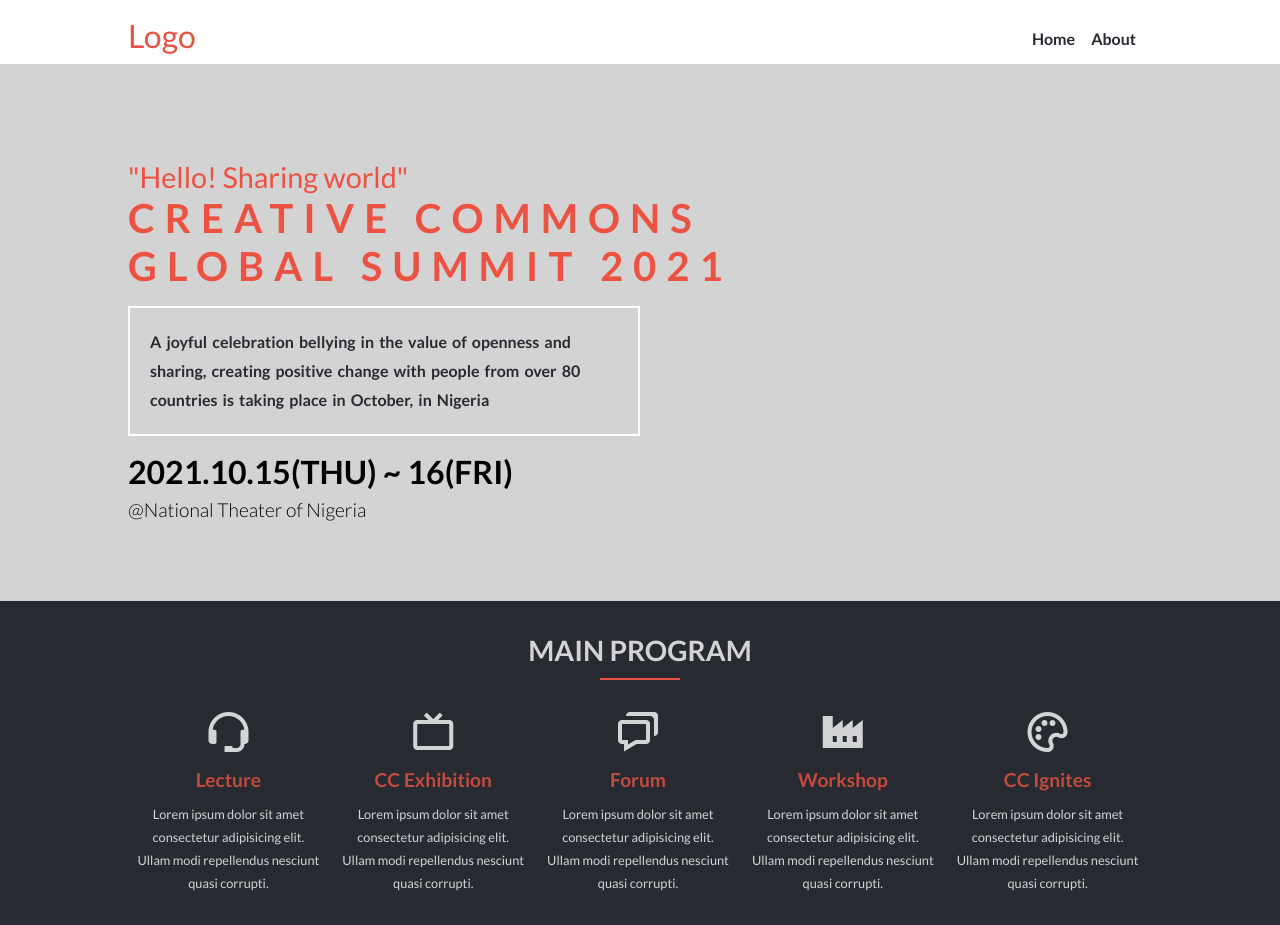
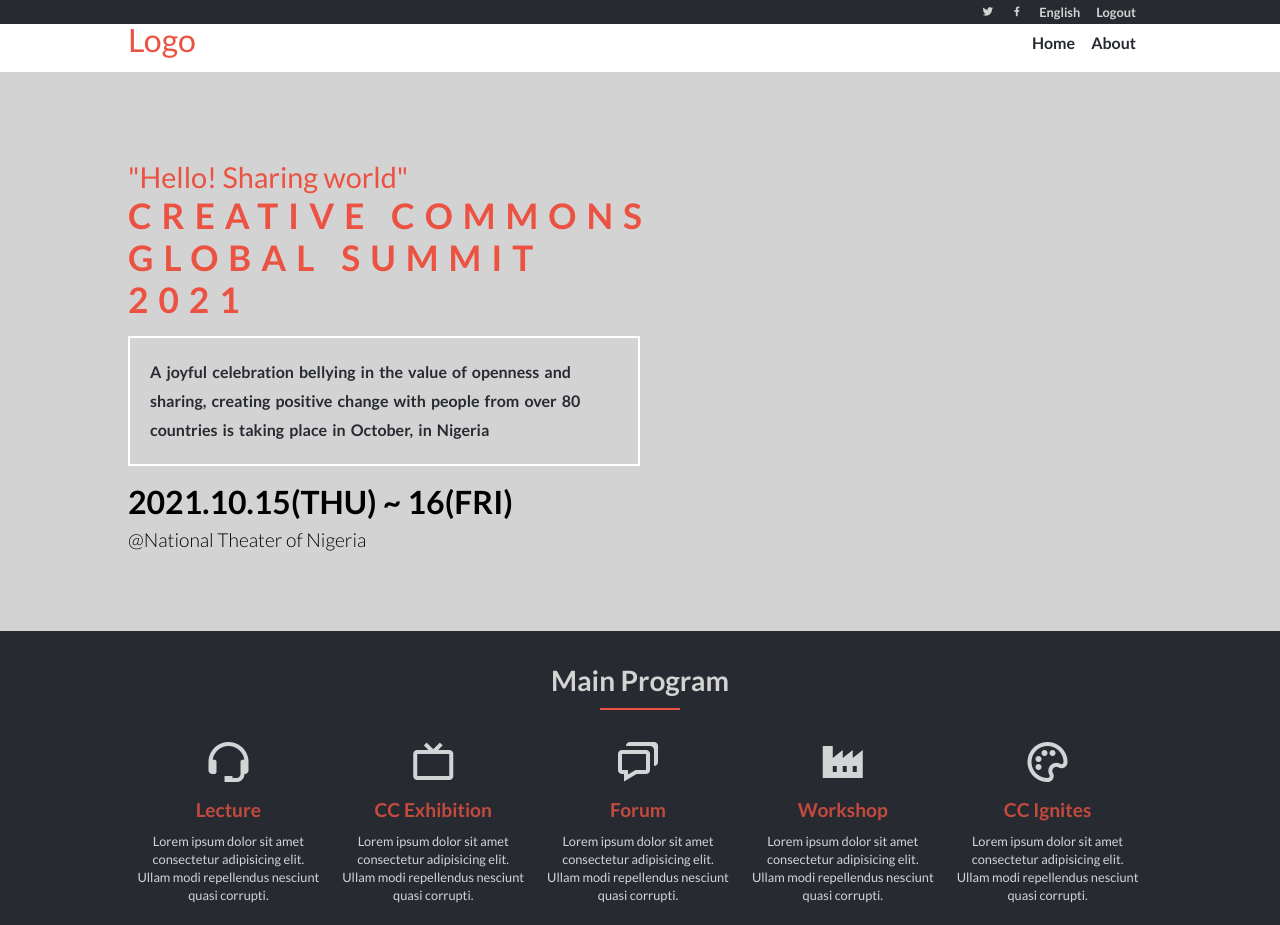
Before and after one commit to olawale-o/capstone-conference, a plain HTML site: page index.html in a window 1280 px wide. Shown: the top 925 px of the page. Drawn offline with nearby package versions, Linux system fonts and the light colour scheme.

Commit message:
Add top navbar and styling

```diff
--- a/index.html
+++ b/index.html
@@ -17,6 +17,24 @@
             <div class="logo">
                 <a href="index.html">Logo</a>
             </div>
+            <ul class="top-nav">
+                <li class="top-nav__item">
+                    <a href="#" class="top-nav__link">
+                        <i class='bx bxl-twitter'></i>
+                    </a>
+                </li>
+                <li class="top-nav__item">
+                    <a href="#" class="top-nav__link">
+                        <i class='bx bxl-facebook'></i>
+                    </a>
+                </li>
+                <li class="top-nav__item">
+                    <a href="#" class="top-nav__link">English</a>
+                </li>
+                <li class="top-nav__item">
+                    <a href="#" class="top-nav__link">Logout</a>
+                </li>
+            </ul>
             <ul class="nav-list">
                 <li class="nav-item">
                     <div class="icon">
@@ -31,7 +49,9 @@
             <div class="hero-content">
                 <p class="hero-content__text">"Hello! Sharing world"</p>
                 <h1 class="hero-content__heading">
-                    CREATIVE COMMONS GLOBAL SUMMIT 2021
+                    CREATIVE COMMONS <br>
+                    GLOBAL SUMMIT <br>
+                    2021
                 </h1>
                 <p class="hero-content__desc">
                     A joyful celebration bellying in the value of openness and
@@ -49,7 +69,7 @@
         <section>
             <div class="container bg-dark">
                 <div class="program">
-                    <h1 class="program__heading">MAIN PROGRAM</h1>
+                    <h1 class="program__heading">Main Program</h1>
                     <ul class="program-list">
                         <li class="program-list-item">
                             <div class="program-list-item-container">
@@ -162,7 +182,7 @@
                     <a href="#">Logo</a>
                 </div>
                 <p class="rights">
-                    2021 Creative Commons Korea Some Rights Reserved
+                    2021 Creative Commons Nigeria Some Rights Reserved
                 </p>
             </div>
         </div>
--- a/style.css
+++ b/style.css
@@ -39,7 +39,7 @@
 }
 
 .btn {
-  color: var(--third-color);
+  color: #fff;
   font-size: 0.8rem;
   outline: none;
   border: none;
@@ -104,6 +104,11 @@
 }
 
 .icon .close {
+  display: none;
+  visibility: hidden;
+}
+
+.top-nav {
   display: none;
   visibility: hidden;
 }
@@ -173,7 +178,7 @@
 
 .hero-content__heading,
 .hero-about-content__heading {
-  font-size: 2.5rem;
+  font-size: 1.5rem;
   color: var(--second-color);
   font-weight: 700;
   letter-spacing: 0.1rem;
@@ -237,6 +242,7 @@
   margin-bottom: 2rem;
   width: 100%;
   cursor: pointer;
+  border: 1px solid #fff;
 }
 
 .program-list-item-container {
@@ -486,6 +492,15 @@
 }
 
 @media screen and (min-width: 400px) {
+  .hero-content__heading,
+  .hero-about-content__heading {
+    font-size: 2.2rem;
+  }
+
+  .program-list-item {
+    padding: 0.5rem;
+  }
+
   .program-list-item-container {
     grid-column-gap: 0.75rem;
   }
@@ -499,8 +514,8 @@
   }
 
   .program-list-item-container__text {
-    font-size: 0.85rem;
-    line-height: 1.8;
+    font-size: 0.9rem;
+    line-height: 1.4;
   }
 }
 
@@ -518,8 +533,32 @@
   .nav {
     display: flex;
     align-items: center;
-    padding: 1.2rem 5rem;
-    height: 4rem;
+    padding: 1.5rem 5rem;
+    height: 4.5rem;
+  }
+
+  .top-nav {
+    display: flex;
+    background-color: var(--first-color);
+    width: 100%;
+    position: absolute;
+    top: 0;
+    left: 0;
+    height: 1.5rem;
+    justify-content: flex-end;
+    align-items: center;
+    padding: 0.5rem 5rem;
+    visibility: visible;
+  }
+
+  .top-nav__item {
+    margin-right: 1rem;
+  }
+
+  .top-nav__link {
+    color: var(--third-color);
+    font-size: 0.8rem;
+    font-weight: 700;
   }
 
   .nav-list {
@@ -620,6 +659,11 @@
     padding-right: 8rem;
   }
 
+  .top-nav {
+    padding-left: 8rem;
+    padding-right: 8rem;
+  }
+
   .hero-content,
   .program,
   .speakers,
```
Also changed, not shown: about.html (+18 -0 lines).
